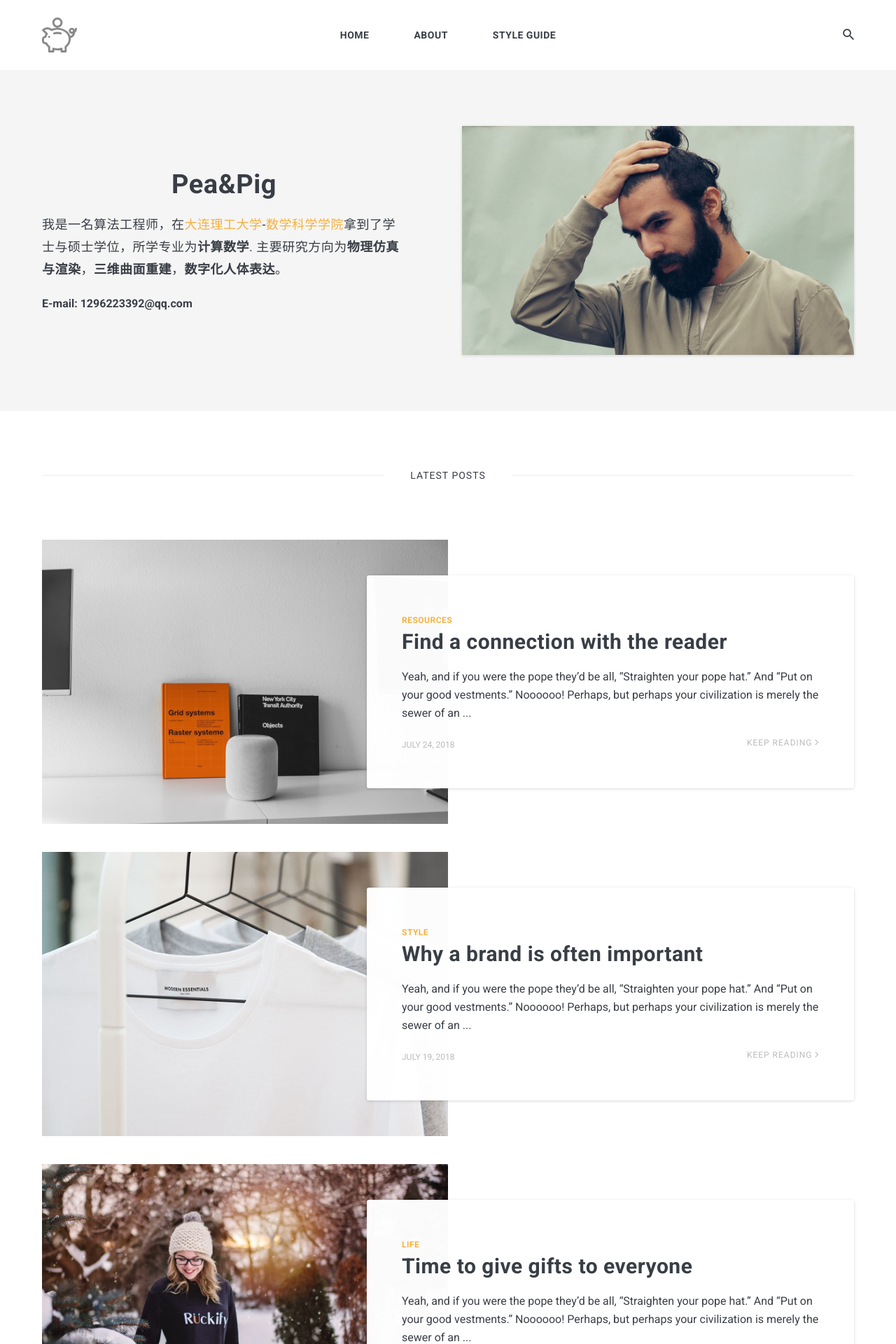
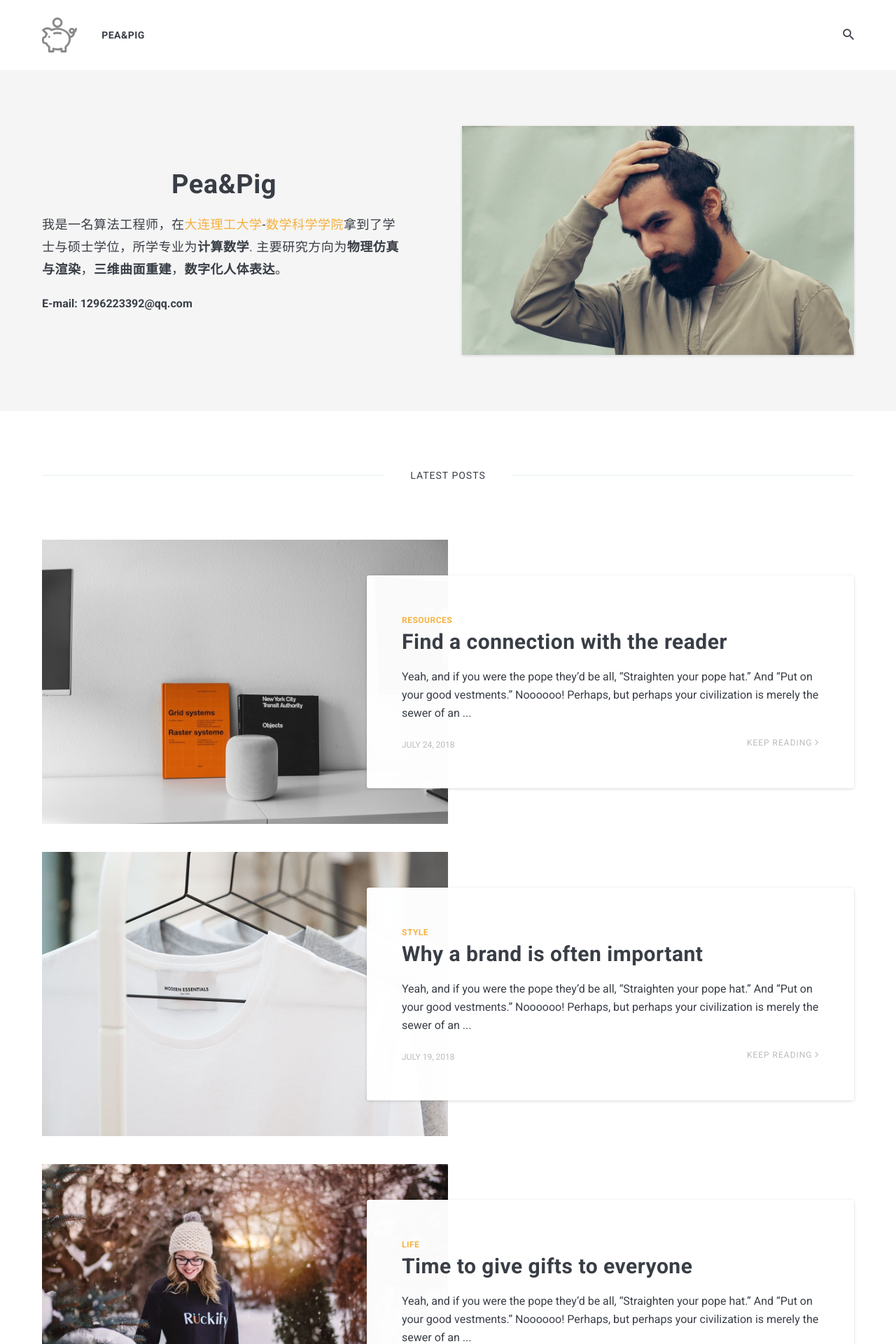
Before and after one commit to Wanglongke/wanglongke.github.io, a Jekyll site: the page built from index.html, in a window 1280 px wide. Shown: the top 1920 px of the page at 70% size. Built offline with Jekyll 4.4.1, drawn with Linux system fonts in a browser that asks for light colours; nearby versions of some CDN libraries; the list of posts is cut into pages by our own code.

Commit message:
"update"

```diff
--- a/_includes/header.html
+++ b/_includes/header.html
@@ -6,12 +6,7 @@
 
         <div class="logo">
           <a class="logo__link" href="{{site.baseurl}}/">
-          <!-- {%if site.data.settings.logo %} -->
             <img class="logo__image" src="{{ site.baseurl }}/images/{{ site.data.settings.logo }}" alt="{{ site.data.settings.title }}">
-          <!-- {% else %} -->
-            <!-- {{ site.data.settings.title }} -->
-            <p class="logo__name"> {{ site.data.settings.title }}</p>
-          <!-- {% endif %} -->
           </a>
         </div>
 
@@ -27,17 +22,8 @@
 
             <ul class="nav__list list-reset">
               <li class="nav__item">
-                <a href="{{site.baseurl}}/" class="nav__link">Home</a>
+                <a href="{{site.baseurl}}/" class="nav__link">Pea&Pig</a>
               </li>
-              {% for page in site.pages %}
-                {% unless page.name == 'tags.html' or page.name == '404.html' %}
-              {% if page.title %}
-              <li class="nav__item">
-                <a href="{{ page.url | prepend: site.baseurl }}" class="nav__link">{{ page.title }}</a>
-              </li>
-              {% endif %}
-                {% endunless %}
-              {% endfor %}
             </ul>
 
           </div>
--- a/_sass/3-modules/_header.scss
+++ b/_sass/3-modules/_header.scss
@@ -53,7 +53,7 @@
 .main-nav {
   position: absolute;
   top: 50%;
-  left: 50%;
+  left: 10%;
   transform: translate(-50%, -50%);
 
   .nav-icon__close {
```
Also changed, not shown: _data/settings.yml (+0 -30 lines).
